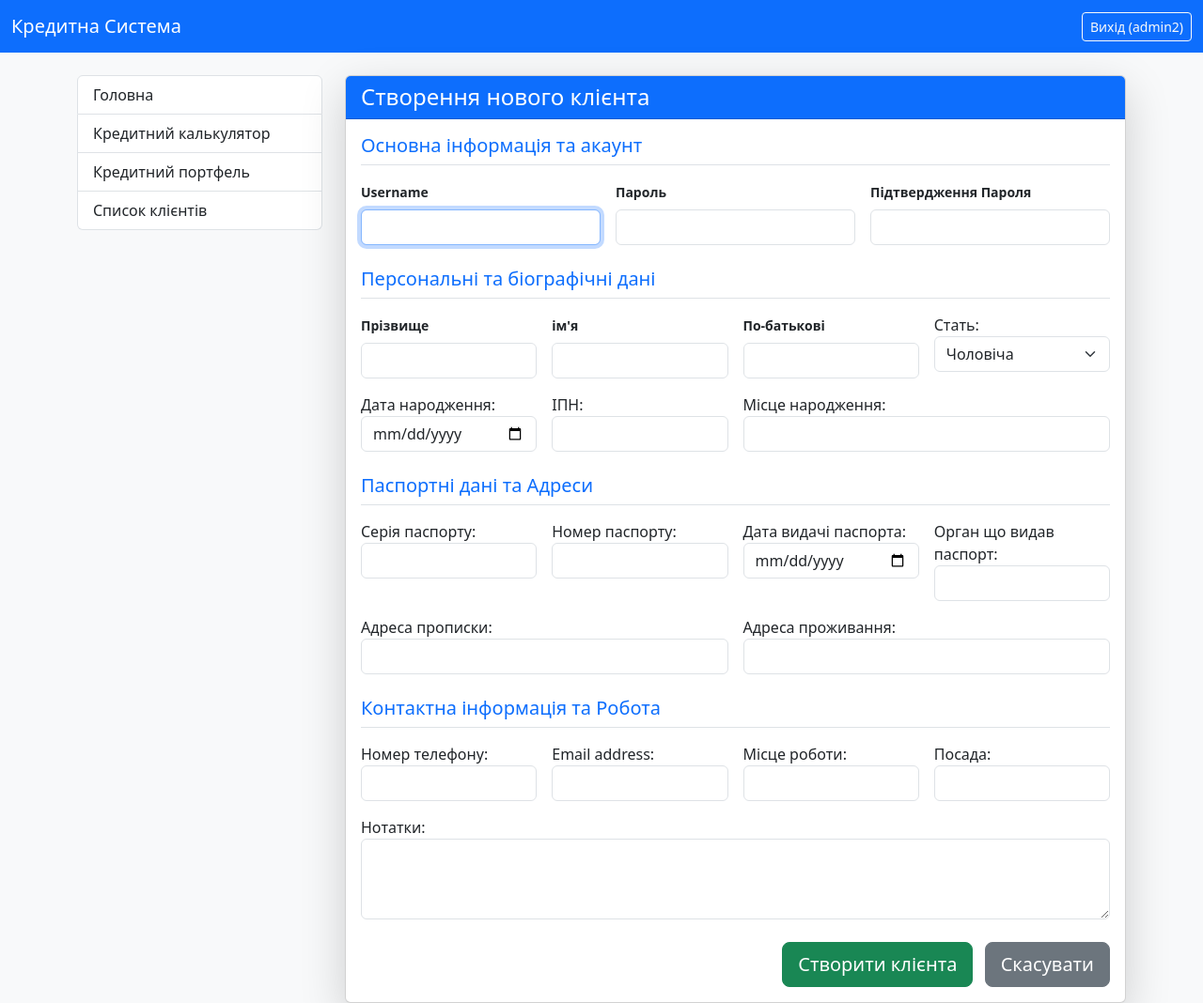
After one commit to koliada1973/mysite_project, a Django app: page /client/new/ in a window 1280 px wide. The commit adds this page. Shown: the whole page at 94% size. Run offline with Django 5.2, Linux system fonts and the light colour scheme; a user stored in the database is signed in.

Commit message:
Незначні правки

```diff
--- a/mysite/credit_system/forms.py
+++ b/mysite/credit_system/forms.py
@@ -65,6 +65,8 @@ class ClientDetailForm(forms.ModelForm):
             'is_active': forms.CheckboxInput(attrs={'disabled': True}),
         }
 
+
+# Для адмін-панелі
 class CustomUserCreationForm(UserCreationForm):
     class Meta(UserCreationForm.Meta):
         model = CustomUser
@@ -77,62 +79,16 @@ class CustomUserCreationForm(UserCreationForm):
             'address_registration', 'address_residential', 'role', 'is_active'
         )
 
+
+# Для адмін-панелі
 class CustomUserChangeForm(UserChangeForm):
     class Meta:
         model = CustomUser
         fields = '__all__'
 
 
-# class AddCreditForm(forms.ModelForm):
-#     """Форма для створення нового кредиту"""
-#     class Meta:
-#         model = Credit
-#         # Виключаємо поля, які будуть встановлені автоматично (user, ostatok, plan_pay)
-#         # або поля, які мають бути приховані при створенні (number, closed)
-#         fields = [
-#             'number', # Залишаємо його, якщо номер заповнюється вручну, або приховуємо/генеруємо
-#             'summa_credit',
-#             'percent',
-#             'start_date',
-#             'srok_months',
-#             'day_of_pay',
-#             'purpose',
-#             'note',
-#             # 'ostatok', # Буде дорівнювати summa_credit, встановлюємо у View
-#             # 'plan_pay', # Обчислюємо у View або Service
-#         ]
-#         # Для зручності додамо віджети для полів дати
-#         widgets = {
-#             'start_date': forms.DateInput(attrs={'type': 'date'}),
-#         }
-#         labels = {
-#             'number': "Номер кредиту (не обов'язково)",
-#             'summa_credit': "Сума кредиту",
-#             'percent': "Добова відсоткова ставка (%)",
-#             'start_date': "Дата видачі",
-#             'srok_months': "Термін кредиту (місяці)",
-#             'day_of_pay': "Плановий день оплати",
-#             'purpose': "Ціль кредиту",
-#             'note': "Примітка",
-#         }
-
 
 class AddCreditForm(forms.Form):
-    # Поле для номеру кредиту
-    # number = forms.CharField(
-    #     max_length=100,
-    #     required=False,  # Не обов'язкове поле
-    #     label="Номер кредиту",
-    #     widget=forms.TextInput(attrs={"class": "form-control"})
-    # )
-    # number = forms.CharField(
-    #     max_length=100,
-    #     required=False,
-    #     label="Номер кредиту",
-    #     # help_text="Наприклад: 'ГРН', 'KIEV' або номер підрозділу. Не обов'язково.",
-    #     widget=forms.TextInput(attrs={"class": "form-control"})
-    # )
-
     start_date = forms.DateField(
         label="Дата видачі",
         input_formats=["%Y-%m-%d"],
@@ -221,3 +177,74 @@ class AddCreditForm(forms.Form):
             self.add_error('credit_sum', "Сума кредиту має бути не менше 1000 грн")
 
         return cleaned_data
+
+
+class ClientCreationForm(UserCreationForm):
+    password1 = forms.CharField(
+        label="Пароль",
+        widget=forms.PasswordInput(attrs={'class': 'form-control'})
+    )
+
+    password2 = forms.CharField(
+        label="Підтвердження Пароля",
+        widget=forms.PasswordInput(attrs={'class': 'form-control'})
+    )
+
+    class Meta:
+        model = CustomUser
+
+        fields = (
+            'username',
+            'password1',  # Явно додаємо
+            'password2',  # Явно додаємо
+            'last_name',
+            'first_name',
+            'middle_name',
+            'IPN',
+            'date_of_birth',
+            'place_of_birth',
+            'sex',
+            'address_registration',
+            'address_residential',
+            'passport_series',
+            'passport_number',
+            'passport_vidan',
+            'passport_date',
+            'work_place',
+            'position',
+            'phone_number',
+            'email',
+            'notes',
+        )
+
+        widgets = {
+            'username': forms.TextInput(attrs={'class': 'form-control'}),
+            'last_name': forms.TextInput(attrs={'class': 'form-control'}),
+            'first_name': forms.TextInput(attrs={'class': 'form-control'}),
+            'middle_name': forms.TextInput(attrs={'class': 'form-control'}),
+            'IPN': forms.TextInput(attrs={'class': 'form-control'}),
+            'date_of_birth': forms.DateInput(attrs={'type': 'date', 'class': 'form-control'}),
+            'place_of_birth': forms.TextInput(attrs={'class': 'form-control'}),
+            'sex': forms.Select(attrs={'class': 'form-select'}),
+            'address_registration': forms.TextInput(attrs={'class': 'form-control'}),
+            'address_residential': forms.TextInput(attrs={'class': 'form-control'}),
+            'passport_series': forms.TextInput(attrs={'class': 'form-control'}),
+            'passport_number': forms.TextInput(attrs={'class': 'form-control'}),
+            'passport_vidan': forms.TextInput(attrs={'class': 'form-control'}),
+            'passport_date': forms.DateInput(attrs={'type': 'date', 'class': 'form-control'}),
+            'work_place': forms.TextInput(attrs={'class': 'form-control'}),
+            'position': forms.TextInput(attrs={'class': 'form-control'}),
+            'phone_number': forms.TextInput(attrs={'class': 'form-control'}),
+            'email': forms.EmailInput(attrs={'class': 'form-control'}),
+            'notes': forms.Textarea(attrs={'class': 'form-control', 'rows': 3}),
+        }
+
+    def save(self, commit=True):
+        user = super().save(commit=False)
+
+        user.role = 'client'
+        user.is_active = True
+
+        if commit:
+            user.save()
+        return user
--- /dev/null
+++ b/mysite/credit_system/templates/credit_system/add_new_client.html
@@ -0,0 +1,181 @@
+{% extends "credit_system/base.html" %}
+
+{% block page_title %}{{ page_title }}{% endblock %}
+
+{% block content %}
+    <div class="row justify-content-center">
+        <div class="col-lg-12"> <div class="card shadow-lg">
+                <div class="card-header bg-primary text-white">
+                    <h4 class="mb-0">{{ page_title }}</h4>
+                </div>
+
+                <div class="card-body">
+
+                    <form method="post" novalidate>
+                        {% csrf_token %}
+
+                        {% if form.non_field_errors %}
+                            <div class="alert alert-danger p-2 mb-3">
+                                <strong>Помилка форми:</strong>
+                                <ul>
+                                {% for error in form.non_field_errors %}
+                                    <li>{{ error }}</li>
+                                {% endfor %}
+                                </ul>
+                            </div>
+                        {% endif %}
+
+                        <h5 class="text-primary border-bottom pb-2 mb-3">Основна інформація та акаунт</h5>
+
+                        <div class="row g-3 mb-4">
+                            <div class="col-md-4">
+                                <label for="{{ form.username.id_for_label }}" class="form-label small fw-bold">{{ form.username.label }}</label>
+                                {{ form.username }}
+                                {% for error in form.username.errors %}<div class="alert alert-danger p-1 mt-1 small">{{ error }}</div>{% endfor %}
+                            </div>
+
+                            <div class="col-md-4">
+                                <label for="{{ form.password1.id_for_label }}" class="form-label small fw-bold">Пароль</label>
+                                {{ form.password1 }}
+                                {% for error in form.password1.errors %}<div class="alert alert-danger p-1 mt-1 small">{{ error }}</div>{% endfor %}
+                            </div>
+
+                            <div class="col-md-4">
+                                <label for="{{ form.password2.id_for_label }}" class="form-label small fw-bold">Підтвердження Пароля</label>
+                                {{ form.password2 }}
+                                {% for error in form.password2.errors %}<div class="alert alert-danger p-1 mt-1 small">{{ error }}</div>{% endfor %}
+                            </div>
+                        </div>
+                        {% if form.non_field_errors %}
+                            <div class="alert alert-danger p-2 mb-3">
+                                <strong>Помилка форми:</strong>
+                                <ul>
+                                {% for error in form.non_field_errors %}
+                                    <li>{{ error }}</li>
+                                {% endfor %}
+                                </ul>
+                            </div>
+                        {% endif %}
+
+                        <h5 class="text-primary border-bottom pb-2 mb-3">Персональні та біографічні дані</h5>
+
+                        <div class="row g-3 mb-4">
+                            <div class="col-md-3">
+                                <label class="form-label small fw-bold">Прізвище</label>
+                                {{ form.last_name }}
+                                {% for error in form.last_name.errors %}<div class="alert alert-danger p-1 mt-1 small">{{ error }}</div>{% endfor %}
+                            </div>
+                            <div class="col-md-3">
+                                <label class="form-label small fw-bold">ім'я</label>
+                                {{ form.first_name }}
+                                {% for error in form.first_name.errors %}<div class="alert alert-danger p-1 mt-1 small">{{ error }}</div>{% endfor %}
+                            </div>
+                            <div class="col-md-3">
+                                <label class="form-label small fw-bold">По-батькові</label>
+                                {{ form.middle_name }}
+                                {% for error in form.middle_name.errors %}<div class="alert alert-danger p-1 mt-1 small">{{ error }}</div>{% endfor %}
+                            </div>
+                            <div class="col-md-3">
+                                {{ form.sex.label_tag }}
+                                {{ form.sex }}
+                                {% for error in form.sex.errors %}<div class="alert alert-danger p-1 mt-1 small">{{ error }}</div>{% endfor %}
+                            </div>
+
+                            <div class="col-md-3">
+                                {{ form.date_of_birth.label_tag }}
+                                {{ form.date_of_birth }}
+                                {% for error in form.date_of_birth.errors %}<div class="alert alert-danger p-1 mt-1 small">{{ error }}</div>{% endfor %}
+                            </div>
+                            <div class="col-md-3">
+                                {{ form.IPN.label_tag }}
+                                {{ form.IPN }}
+                                {% for error in form.IPN.errors %}<div class="alert alert-danger p-1 mt-1 small">{{ error }}</div>{% endfor %}
+                            </div>
+                            <div class="col-md-6"> {{ form.place_of_birth.label_tag }}
+                                {{ form.place_of_birth }}
+                                {% for error in form.place_of_birth.errors %}<div class="alert alert-danger p-1 mt-1 small">{{ error }}</div>{% endfor %}
+                            </div>
+                        </div>
+
+                        <h5 class="text-primary border-bottom pb-2 mb-3">Паспортні дані та Адреси</h5>
+
+                        <div class="row g-3 mb-4">
+                            <div class="col-md-3">
+                                {{ form.passport_series.label_tag }}
+                                {{ form.passport_series }}
+                                {% for error in form.passport_series.errors %}<div class="alert alert-danger p-1 mt-1 small">{{ error }}</div>{% endfor %}
+                            </div>
+                            <div class="col-md-3">
+                                {{ form.passport_number.label_tag }}
+                                {{ form.passport_number }}
+                                {% for error in form.passport_number.errors %}<div class="alert alert-danger p-1 mt-1 small">{{ error }}</div>{% endfor %}
+                            </div>
+                            <div class="col-md-3">
+                                {{ form.passport_date.label_tag }}
+                                {{ form.passport_date }}
+                                {% for error in form.passport_date.errors %}<div class="alert alert-danger p-1 mt-1 small">{{ error }}</div>{% endfor %}
+                            </div>
+                            <div class="col-md-3">
+                                {{ form.passport_vidan.label_tag }}
+                                {{ form.passport_vidan }}
+                                {% for error in form.passport_vidan.errors %}<div class="alert alert-danger p-1 mt-1 small">{{ error }}</div>{% endfor %}
+                            </div>
+
+                            <div class="col-md-6"> {{ form.address_registration.label_tag }}
+                                {{ form.address_registration }}
+                                {% for error in form.address_registration.errors %}<div class="alert alert-danger p-1 mt-1 small">{{ error }}</div>{% endfor %}
+                            </div>
+                            <div class="col-md-6"> {{ form.address_residential.label_tag }}
+                                {{ form.address_residential }}
+                                {% for error in form.address_residential.errors %}<div class="alert alert-danger p-1 mt-1 small">{{ error }}</div>{% endfor %}
+                            </div>
+                        </div>
+
+                        <h5 class="text-primary border-bottom pb-2 mb-3">Контактна інформація та Робота</h5>
+
+                        <div class="row g-3 mb-4">
+                            <div class="col-md-3">
+                                {{ form.phone_number.label_tag }}
+                                {{ form.phone_number }}
+                                {% for error in form.phone_number.errors %}<div class="alert alert-danger p-1 mt-1 small">{{ error }}</div>{% endfor %}
+                            </div>
+                            <div class="col-md-3">
+                                {{ form.email.label_tag }}
+                                {{ form.email }}
+                                {% for error in form.email.errors %}<div class="alert alert-danger p-1 mt-1 small">{{ error }}</div>{% endfor %}
+                            </div>
+
+                            <div class="col-md-3">
+                                {{ form.work_place.label_tag }}
+                                {{ form.work_place }}
+                                {% for error in form.work_place.errors %}<div class="alert alert-danger p-1 mt-1 small">{{ error }}</div>{% endfor %}
+                            </div>
+                            <div class="col-md-3">
+                                {{ form.position.label_tag }}
+                                {{ form.position }}
+                                {% for error in form.position.errors %}<div class="alert alert-danger p-1 mt-1 small">{{ error }}</div>{% endfor %}
+                            </div>
+
+                            <div class="col-md-12">
+                                {{ form.notes.label_tag }}
+                                {{ form.notes }}
+                                {% for error in form.notes.errors %}<div class="alert alert-danger p-1 mt-1 small">{{ error }}</div>{% endfor %}
+                            </div>
+                        </div>
+
+
+                        <div class="mt-4 text-end">
+                            <button type="submit" class="btn btn-success btn-lg">
+                                Створити клієнта
+                            </button>
+                            <a href="{% url 'all_clients_list' %}" class="btn btn-secondary btn-lg ms-2">
+                                Скасувати
+                            </a>
+                        </div>
+                    </form>
+
+                </div>
+            </div>
+        </div>
+    </div>
+{% endblock %}
--- a/mysite/credit_system/urls.py
+++ b/mysite/credit_system/urls.py
@@ -2,7 +2,8 @@ from django.urls import path
 from . import views
 from django.contrib.auth import views as auth_views
 
-from .views import UserCreditsView, index, AllCreditsView, CreditDetailView, AddPaymentView, AllClientsView
+from .views import UserCreditsView, index, AllCreditsView, CreditDetailView, AddPaymentView, AllClientsView, \
+    AddClientView
 
 urlpatterns = [
     # path('', views.index, name='index'),
@@ -11,6 +12,7 @@ urlpatterns = [
     path('all-credits/', AllCreditsView.as_view(), name='all_credits_list'),
     path('all-clients/', AllClientsView.as_view(), name='all_clients_list'),
     path('credit/<int:credit_id>/add-payment/', AddPaymentView.as_view(), name='add_payment'),
+    path('client/new/', AddClientView.as_view(), name='add_new_client'),
     path('credit/<int:pk>/', views.CreditDetailView.as_view(), name='credit_detail'),
     path('client/<int:pk>/', views.ClientDetailView.as_view(), name='client_detail'),
     path('clients/<int:client_id>/new-credit/', views.AddCreditView.as_view(), name='add_new_credit'),
--- a/mysite/credit_system/views.py
+++ b/mysite/credit_system/views.py
@@ -1,6 +1,7 @@
 from django.contrib import messages
 from django.contrib.auth.mixins import LoginRequiredMixin
 from django.core.exceptions import PermissionDenied
+from django.db import IntegrityError
 from django.shortcuts import render, get_object_or_404, redirect
 
 from django.http import HttpResponse, request, Http404
@@ -8,7 +9,7 @@ from django.views import View
 from django.views.generic import ListView, DetailView
 
 
-from credit_system.forms import AddPaymentForm, ClientDetailForm, AddCreditForm
+from credit_system.forms import AddPaymentForm, ClientDetailForm, AddCreditForm, ClientCreationForm
 from credit_system.models import Credit, Payment, CustomUser
 from credit_system.plan_pay import rozrahunok_plan_pay
 from credit_system.services import process_payment
@@ -67,7 +68,7 @@ class AllClientsView(LoginRequiredMixin, ListView):
         user = self.request.user
 
         if user.is_superuser or user.is_manager:
-            return CustomUser.objects.filter(role='client').order_by('last_name')
+            return CustomUser.objects.filter(role='client').order_by('-date_joined')
         else:
             raise Http404("У вас немає дозволу на перегляд списку клієнтів.")
 
@@ -252,7 +253,6 @@ class AddCreditView(LoginRequiredMixin, View):
                 new_credit.save()
 
                 messages.success(request, f'Кредит №{new_credit.number} для клієнта {client} успішно створено!')
-                # Використовуємо new_credit.number, оскільки повний номер тепер там зберігається
                 return redirect('credit_detail', pk=new_credit.pk)
 
             # Якщо не "Створити кредит", то повертаємо форму з результатами розрахунку
@@ -260,3 +260,41 @@ class AddCreditView(LoginRequiredMixin, View):
 
         # Якщо форма невалідна — повертаємо її з помилками
         return render(request, self.template_name, context)
+
+
+class AddClientView(LoginRequiredMixin, View):
+    template_name = 'credit_system/add_new_client.html'
+    form_class = ClientCreationForm
+
+    # Перевірка дозволів: тільки менеджери та адміни можуть додавати клієнтів
+    def dispatch(self, request, *args, **kwargs):
+        if not (request.user.is_superuser or request.user.is_manager):
+            raise PermissionDenied  # Викликаємо 403 Forbidden
+        return super().dispatch(request, *args, **kwargs)
+
+    def get(self, request):
+        form = self.form_class()
+        context = {
+            'form': form,
+            'page_title': 'Створення нового клієнта',
+        }
+        return render(request, self.template_name, context)
+
+    def post(self, request):
+        form = self.form_class(request.POST)
+
+        if form.is_valid():
+            try:
+                client_instance = form.save()
+                messages.success(request, f"Клієнт {client_instance.last_name} ... успішно створений!")
+                return redirect('client_detail', pk=client_instance.pk)
+
+            except Exception as e:
+                messages.error(request, f"Невідома помилка при збереженні клієнта. Перевірте лог сервера. Деталі: {e}")
+                pass
+
+        context = {
+            'form': form,
+            'page_title': 'Створення нового клієнта',
+        }
+        return render(request, self.template_name, context)
```
Also changed, not shown: mysite/credit_system/templates/credit_system/all_clients.html (+11 -10 lines), mysite/db.sqlite3.
